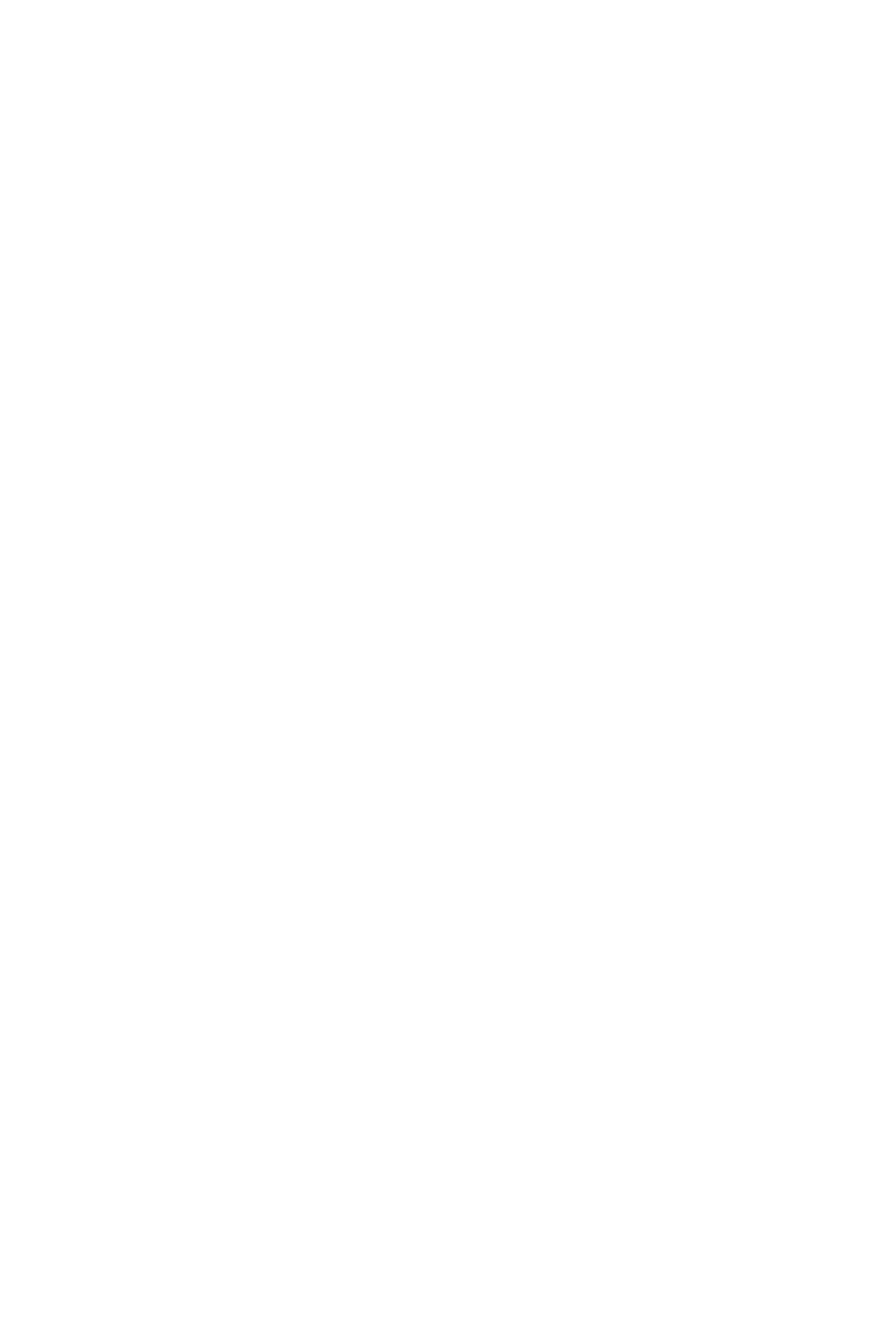
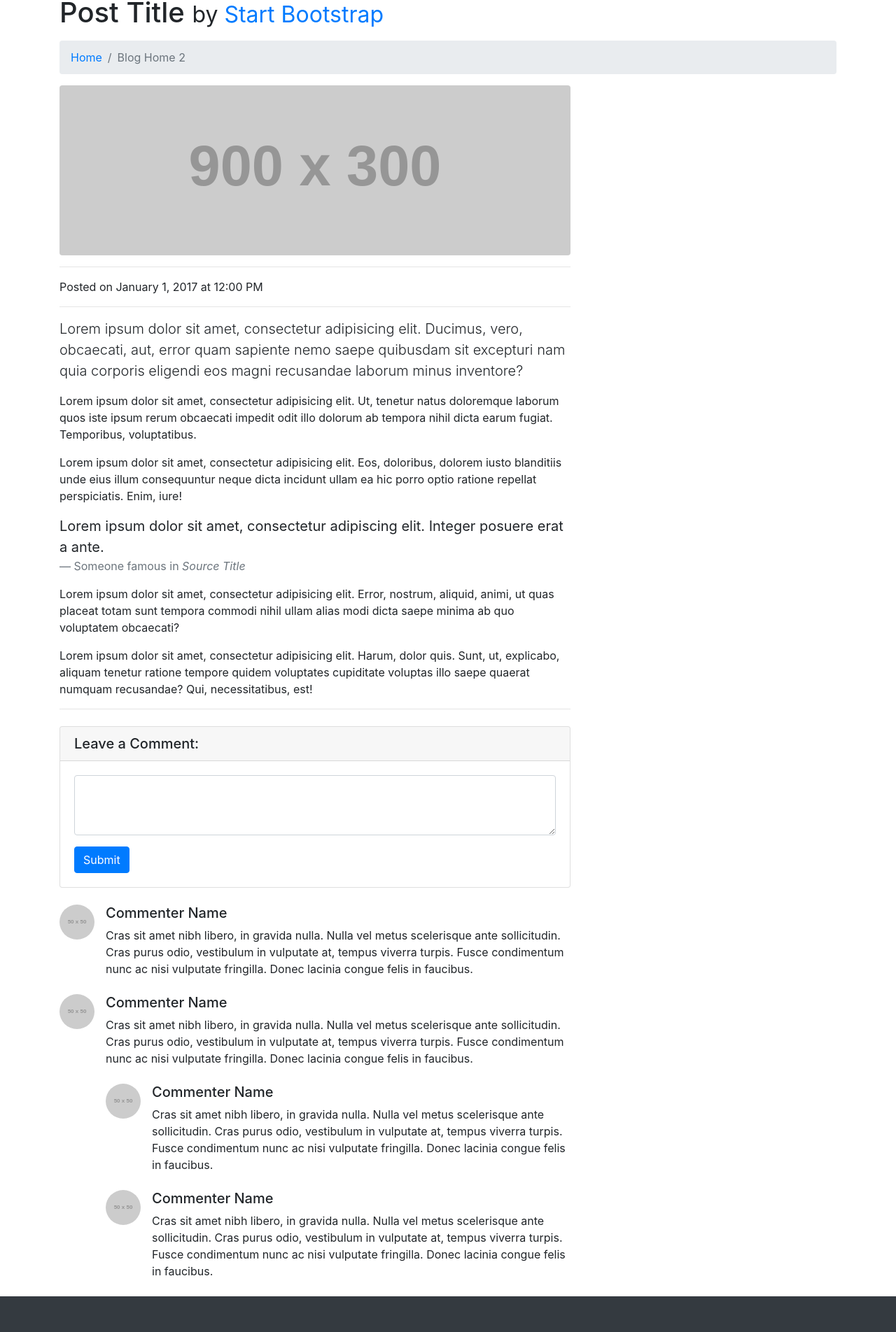
Before and after one commit to steeeve12/pusgs2018-MSTim, an Angular app in the folder initialApp-master/Angular/Client-app/: page /service/1 in a window 1280 px wide. Shown: the part 78-1982 px from the top of the page at 70% size. Before the commit the page ends 800 px from the top, so only its background shows below. Built offline with nearby package versions, Linux system fonts and the light colour scheme.

Commit message:
rutiranje s home-a na servis i html servisa

```diff
--- a/initialApp-master/Angular/Client-app/src/app/home/home.component.html
+++ b/initialApp-master/Angular/Client-app/src/app/home/home.component.html
@@ -1,26 +1,27 @@
 <!-- Page Content -->
 <div class="container">
-  <div style="height:50px;"></div>
 
   <h1 class="my-4">Services</h1>
 
-  <div class="row">
-    <li *ngFor="let service of services">
-    <div class="col-lg-4 col-sm-6 portfolio-item">
-      <div class="card h-100">
+
+
+  <div class="app flex-row align-items-center">
+      <div class="container">
+          <div class="card-deck row">
+              <div class="card col-md-4" *ngFor="let service of services">
                   <a href="#"><img class="card-img-top" src="http://placehold.it/700x400" alt=""></a>
                   <div class="card-body">
                     <h4 class="card-title">
-            <a href="#">{service.Name}</a>
+                      <a [routerLink]="['/service', service.Id]" href="#">{{service.Name}}</a>
                     </h4>
                     <h5 class="card-title">
-            <p class="card-text">{service.Email}</p>
+                      <p class="card-text">{{service.Email}}</p>
                     </h5>
-          <p class="card-text">{service.Description}</p>
+                    <p class="card-text">{{service.Description}}</p>
                   </div>
               </div>
           </div>
-    </li>
+      </div>
   </div>
 
   <hr>
--- a/initialApp-master/Angular/Client-app/src/app/main/main.component.html
+++ b/initialApp-master/Angular/Client-app/src/app/main/main.component.html
@@ -54,4 +54,5 @@
   </div>
 </nav>
 
+<br><br>
 <router-outlet></router-outlet>
--- a/initialApp-master/Angular/Client-app/src/app/register/register.component.html
+++ b/initialApp-master/Angular/Client-app/src/app/register/register.component.html
@@ -1,4 +1,3 @@
-<div style="height:60px;"></div>
 <div class="container py-5">
     <div class="row">
         <div class="col-md-6 mx-auto">
@@ -9,7 +8,7 @@
                     <div hidden="true" class="alert alert-danger">
                         <a class="close font-weight-light" data-dismiss="alert" href="#">×</a>Password is too short.
                     </div>
-                    <form #f="ngForm" (ngSubmit)="onSubmit(f.value)">
+                    <form #f="ngForm" (ngSubmit)="onSubmit(f.value, f)">
                         <div class="form-group has-success">
                             <input class="form-control input-lg" placeholder="Full Name" name="fullname" type="text" ngModel>
                         </div>
--- /dev/null
+++ b/initialApp-master/Angular/Client-app/src/app/service/service.component.html
@@ -0,0 +1,119 @@
+  <!-- Page Content -->
+  <div class="container">
+
+    <!-- Page Heading/Breadcrumbs -->
+    <h1 class="mt-4 mb-3">Post Title
+      <small>by
+        <a href="#">Start Bootstrap</a>
+      </small>
+    </h1>
+
+    <ol class="breadcrumb">
+      <li class="breadcrumb-item">
+        <a href="index.html">Home</a>
+      </li>
+      <li class="breadcrumb-item active">Blog Home 2</li>
+    </ol>
+
+    <div class="row">
+
+      <!-- Post Content Column -->
+      <div class="col-lg-8">
+
+        <!-- Preview Image -->
+        <img class="img-fluid rounded" src="http://placehold.it/900x300" alt="">
+
+        <hr>
+
+        <!-- Date/Time -->
+        <p>Posted on January 1, 2017 at 12:00 PM</p>
+
+        <hr>
+
+        <!-- Post Content -->
+        <p class="lead">Lorem ipsum dolor sit amet, consectetur adipisicing elit. Ducimus, vero, obcaecati, aut, error quam sapiente nemo saepe quibusdam sit excepturi nam quia corporis eligendi eos magni recusandae laborum minus inventore?</p>
+
+        <p>Lorem ipsum dolor sit amet, consectetur adipisicing elit. Ut, tenetur natus doloremque laborum quos iste ipsum rerum obcaecati impedit odit illo dolorum ab tempora nihil dicta earum fugiat. Temporibus, voluptatibus.</p>
+
+        <p>Lorem ipsum dolor sit amet, consectetur adipisicing elit. Eos, doloribus, dolorem iusto blanditiis unde eius illum consequuntur neque dicta incidunt ullam ea hic porro optio ratione repellat perspiciatis. Enim, iure!</p>
+
+        <blockquote class="blockquote">
+          <p class="mb-0">Lorem ipsum dolor sit amet, consectetur adipiscing elit. Integer posuere erat a ante.</p>
+          <footer class="blockquote-footer">Someone famous in
+            <cite title="Source Title">Source Title</cite>
+          </footer>
+        </blockquote>
+
+        <p>Lorem ipsum dolor sit amet, consectetur adipisicing elit. Error, nostrum, aliquid, animi, ut quas placeat totam sunt tempora commodi nihil ullam alias modi dicta saepe minima ab quo voluptatem obcaecati?</p>
+
+        <p>Lorem ipsum dolor sit amet, consectetur adipisicing elit. Harum, dolor quis. Sunt, ut, explicabo, aliquam tenetur ratione tempore quidem voluptates cupiditate voluptas illo saepe quaerat numquam recusandae? Qui, necessitatibus, est!</p>
+
+        <hr>
+
+        <!-- Comments Form -->
+        <div class="card my-4">
+          <h5 class="card-header">Leave a Comment:</h5>
+          <div class="card-body">
+            <form>
+              <div class="form-group">
+                <textarea class="form-control" rows="3"></textarea>
+              </div>
+              <button type="submit" class="btn btn-primary">Submit</button>
+            </form>
+          </div>
+        </div>
+
+        <!-- Single Comment -->
+        <div class="media mb-4">
+          <img class="d-flex mr-3 rounded-circle" src="http://placehold.it/50x50" alt="">
+          <div class="media-body">
+            <h5 class="mt-0">Commenter Name</h5>
+            Cras sit amet nibh libero, in gravida nulla. Nulla vel metus scelerisque ante sollicitudin. Cras purus odio, vestibulum in vulputate at, tempus viverra turpis. Fusce condimentum nunc ac nisi vulputate fringilla. Donec lacinia congue felis in faucibus.
+          </div>
+        </div>
+
+        <!-- Comment with nested comments -->
+        <div class="media mb-4">
+          <img class="d-flex mr-3 rounded-circle" src="http://placehold.it/50x50" alt="">
+          <div class="media-body">
+            <h5 class="mt-0">Commenter Name</h5>
+            Cras sit amet nibh libero, in gravida nulla. Nulla vel metus scelerisque ante sollicitudin. Cras purus odio, vestibulum in vulputate at, tempus viverra turpis. Fusce condimentum nunc ac nisi vulputate fringilla. Donec lacinia congue felis in faucibus.
+
+            <div class="media mt-4">
+              <img class="d-flex mr-3 rounded-circle" src="http://placehold.it/50x50" alt="">
+              <div class="media-body">
+                <h5 class="mt-0">Commenter Name</h5>
+                Cras sit amet nibh libero, in gravida nulla. Nulla vel metus scelerisque ante sollicitudin. Cras purus odio, vestibulum in vulputate at, tempus viverra turpis. Fusce condimentum nunc ac nisi vulputate fringilla. Donec lacinia congue felis in faucibus.
+              </div>
+            </div>
+
+            <div class="media mt-4">
+              <img class="d-flex mr-3 rounded-circle" src="http://placehold.it/50x50" alt="">
+              <div class="media-body">
+                <h5 class="mt-0">Commenter Name</h5>
+                Cras sit amet nibh libero, in gravida nulla. Nulla vel metus scelerisque ante sollicitudin. Cras purus odio, vestibulum in vulputate at, tempus viverra turpis. Fusce condimentum nunc ac nisi vulputate fringilla. Donec lacinia congue felis in faucibus.
+              </div>
+            </div>
+
+          </div>
+        </div>
+
+      </div>
+
+    </div>
+    <!-- /.row -->
+
+  </div>
+  <!-- /.container -->
+
+  <!-- Footer -->
+  <footer class="py-5 bg-dark">
+    <div class="container">
+      <p class="m-0 text-center text-white">Copyright &copy; Your Website 2018</p>
+    </div>
+    <!-- /.container -->
+  </footer>
+
+  <!-- Bootstrap core JavaScript -->
+  <script src="vendor/jquery/jquery.min.js"></script>
+  <script src="vendor/bootstrap/js/bootstrap.bundle.min.js"></script>
--- /dev/null
+++ b/initialApp-master/Angular/Client-app/src/app/service/service.component.ts
@@ -0,0 +1,23 @@
+import { Component, OnInit } from '@angular/core';
+import {
+  Router,
+  ActivatedRoute
+} from '@angular/router';
+
+@Component({
+  selector: 'app-service',
+  templateUrl: './service.component.html',
+  styleUrls: ['./service.component.css']
+})
+export class ServiceComponent implements OnInit {
+
+  Id: string = "-1";
+
+  constructor(private router: Router, private activatedRoute: ActivatedRoute) {
+    activatedRoute.params.subscribe(params => {this.Id = params["Id"]})
+  }
+
+  ngOnInit() {
+  }
+
+}
--- a/initialApp-master/Angular/Client-app/src/styles.css
+++ b/initialApp-master/Angular/Client-app/src/styles.css
@@ -1 +1,19 @@
 /* You can add global styles to this file, and also import other style files */
+.star-rating{
+    .to-rate{
+        cursor: pointer;
+        padding: 0 3px;
+    }
+    .fa-star-o{
+        color: orange;
+    }
+    .fa-star{
+        color: orange;
+    }
+    .fa-star-half-o{
+        color: orange;
+    }
+    .to-display{
+        padding: 0 2px;
+    }
+}
```
Also changed, not shown: initialApp-master/Angular/Client-app/src/app/app.module.ts (+11 -2 lines), initialApp-master/Angular/Client-app/src/app/service/service.component.css (added), 1 other file (tests, documents, lock files or other folders). Lines whose indentation alone changed are shown as unchanged.
